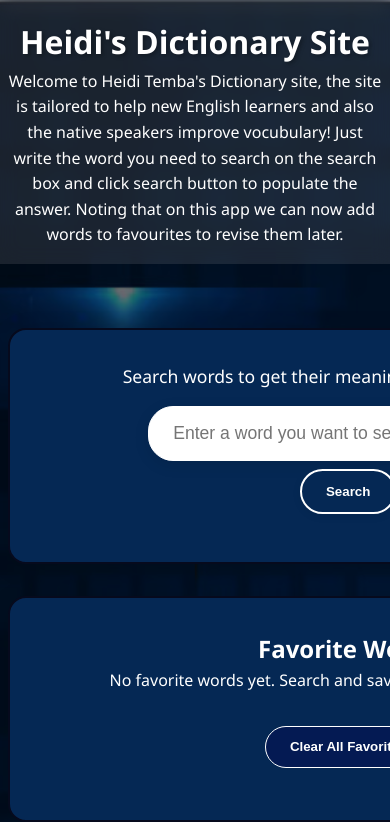
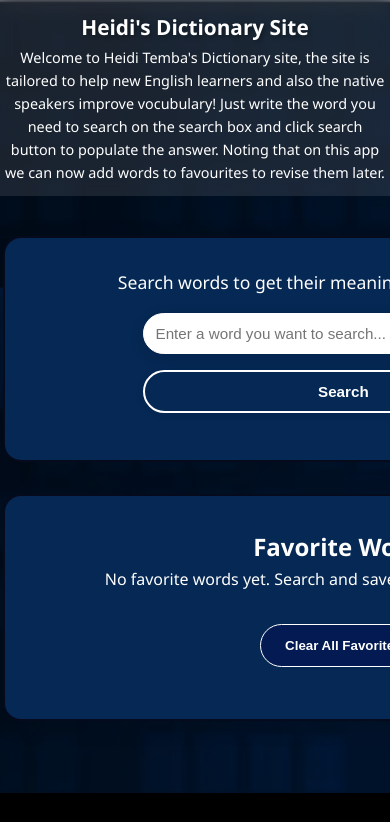
Before and after one commit to 1920heidi/Summative-Lab2-Wordly, a website: page index.html in a window 390 px wide. Shown: the top 822 px of the page. Drawn offline with Linux system fonts and the light colour scheme.

Commit message:
Added responsivity to the site and also added the deployment URL to my Read.me file

```diff
--- a/actual.css
+++ b/actual.css
@@ -340,43 +340,84 @@
 /* Responsive Design */
 @media (max-width: 768px) {
   h1 {
-    font-size: 2.5rem;
+    font-size: 2.2rem;
   }
-
   .search-container {
     flex-direction: column;
+    align-items: stretch;
+    gap: 0.5rem;
+    width: 100%;
+    max-width: 100%;
   }
-
-  #wordInput {
+  #wInput {
     border-radius: 25px;
     margin-bottom: 0.5rem;
+    width: 100%;
+    font-size: 1rem;
+    padding: 0.8rem 1rem;
   }
-
   button[type="submit"] {
     border-radius: 25px;
+    width: 100%;
+    padding: 0.8rem 1rem;
+    font-size: 1rem;
   }
-
   #result {
-    padding: 1.5rem;
-    margin: 1rem;
+    padding: 1rem;
+    margin: 0.5rem;
+    font-size: 1rem;
   }
-
   #favoritesList {
-    grid-template-columns: 1fr;
+    flex-direction: column;
+    gap: 0.5rem;
+  }
+  .favorites-section, .search-section {
+    padding: 1rem 0.5rem;
+    margin: 1rem auto;
+    max-width: 98vw;
+  }
+  .favorite-word {
+    min-width: 0;
+    width: 100%;
+    font-size: 1rem;
+    padding: 0.5rem 0.2rem;
+  }
+  .results-section {
+    margin-bottom: 1.5rem;
+    padding: 0 0.5rem;
   }
 }
 
 @media (max-width: 480px) {
   main {
-    padding: 0 0.5rem;
+    padding: 0 0.2rem;
   }
-
   header {
-    padding: 1rem 0.5rem;
+    padding: 0.7rem 0.2rem;
   }
-
   h1 {
-    font-size: 2rem;
+    font-size: 1.3rem;
+  }
+  .subtitle {
+    font-size: 0.9rem;
+  }
+  .search-section, .favorites-section {
+    padding: 0.7rem 0.2rem;
+    margin: 0.5rem auto;
+    max-width: 99vw;
+  }
+  #wInput, button[type="submit"] {
+    font-size: 0.95rem;
+    padding: 0.7rem 0.7rem;
+  }
+  #result {
+    padding: 0.5rem;
+    margin: 0.2rem;
+    font-size: 0.95rem;
+  }
+  .favorite-word {
+    font-size: 0.95rem;
+    padding: 0.3rem 0.1rem;
   }
 }
 
```
Also changed, not shown: README.md.
